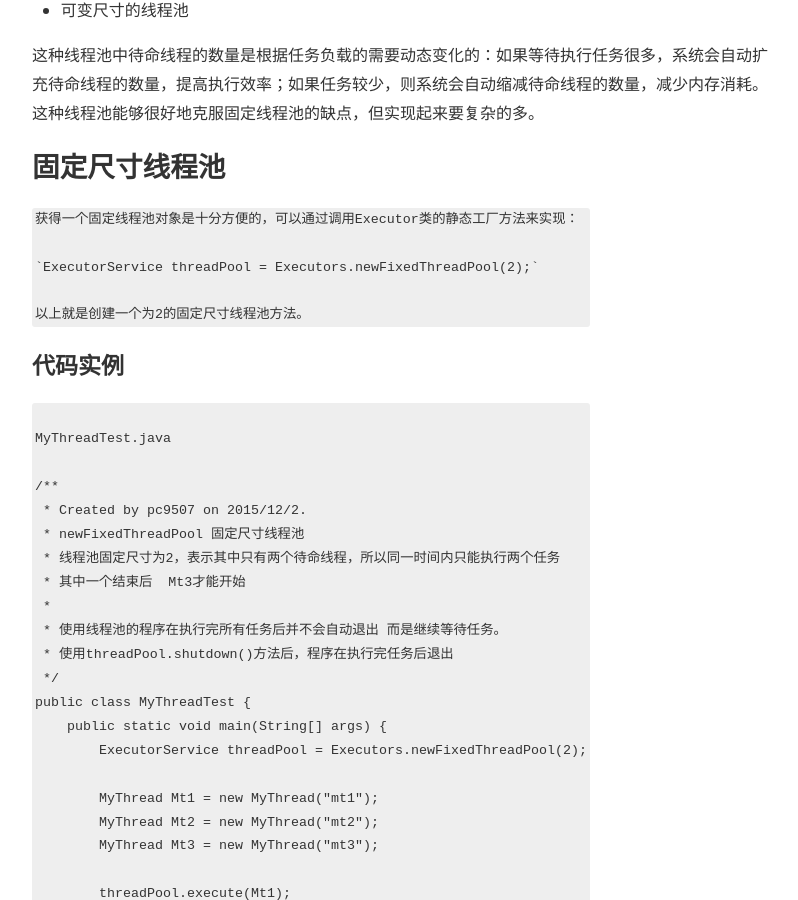
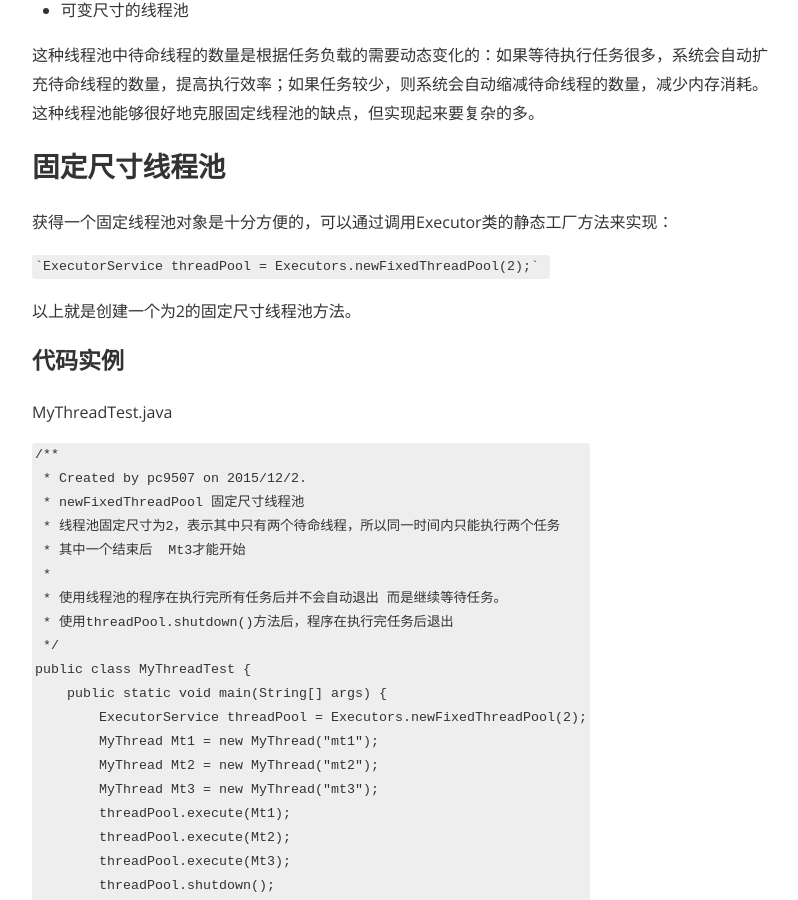
Before and after one commit to tcf245/cyanbean.github.io, a Jekyll site: the page built from _posts/2015-12-02-线程池.MARKDOWN, in a window 1280 px wide and 900 px high, scrolled down 1003 px. Shown: the whole window, without its empty margins (240-1038 px from the left). Built offline with Jekyll 4.4.1, drawn with Linux system fonts in a browser that asks for light colours; nearby versions of some CDN libraries; comment, search, counter and statistics services are not loaded; a style sheet for code colours, icons or effects is not loaded.

Commit message:
threadPool

````diff
--- a/_posts/2015-12-02-线程池.MARKDOWN
+++ b/_posts/2015-12-02-线程池.MARKDOWN
@@ -25,18 +25,17 @@ cover:  "assets/instacode.png"
 
 ##固定尺寸线程池
 
-    获得一个固定线程池对象是十分方便的，可以通过调用Executor类的静态工厂方法来实现：
+获得一个固定线程池对象是十分方便的，可以通过调用Executor类的静态工厂方法来实现：
 
     `ExecutorService threadPool = Executors.newFixedThreadPool(2);`
 
-    以上就是创建一个为2的固定尺寸线程池方法。
+以上就是创建一个为2的固定尺寸线程池方法。
 
 ###代码实例
 
-```javascript
-
 MyThreadTest.java
 
+```java
 /**
  * Created by pc9507 on 2015/12/2.
  * newFixedThreadPool 固定尺寸线程池
@@ -49,23 +48,20 @@ MyThreadTest.java
 public class MyThreadTest {
     public static void main(String[] args) {
         ExecutorService threadPool = Executors.newFixedThreadPool(2);
-
         MyThread Mt1 = new MyThread("mt1");
         MyThread Mt2 = new MyThread("mt2");
         MyThread Mt3 = new MyThread("mt3");
-
         threadPool.execute(Mt1);
         threadPool.execute(Mt2);
         threadPool.execute(Mt3);
-
         threadPool.shutdown();
     }
 }
 ```
 
-```javascript
+MyThread.java
 
-MyThread.java
+```java
 
 public class MyThread implements Runnable{
     private String name;
````
